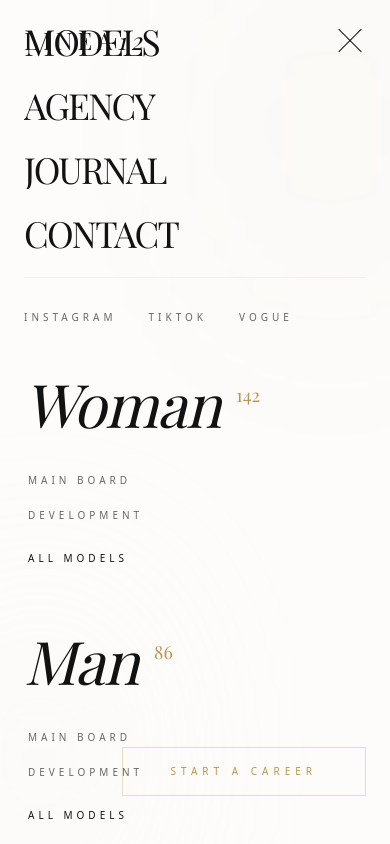
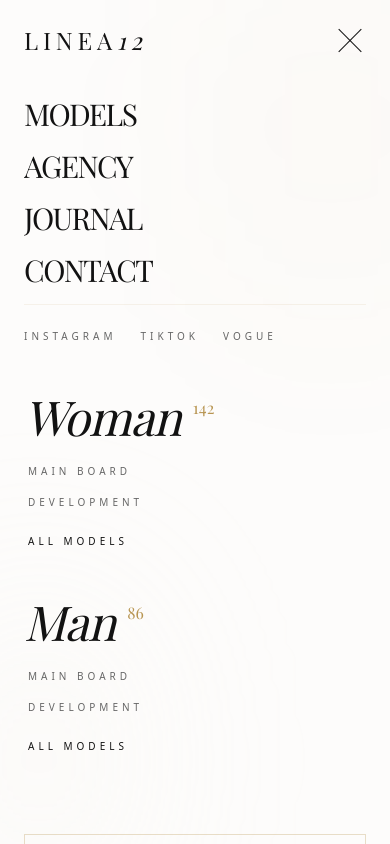
Before and after one commit to payton-ggg/mm-agency, a Next.js app: page / in a window 390 px wide. Both pictures are taken after a click on the button 350 px from the left and 40 px from the top of the page. Shown: the top 844 px of the page. Built offline with nearby package versions, Linux system fonts and the light colour scheme; a web font is replaced by a local one.

Commit message:
feat: Add responsive global Navbar component with navigation and create dynamic model board route.

```diff
--- /dev/null
+++ b/app/models/[slug]/[board]/page.tsx
@@ -0,0 +1,45 @@
+import Navbar from "@/components/Navbar";
+import Footer from "@/components/Footer";
+
+type Props = {
+  params: Promise<{ slug: string; board: string }>;
+};
+
+export default async function ModelBoardPage({ params }: Props) {
+  const { slug, board } = await params;
+
+  return (
+    <main className="min-h-screen bg-white pt-32">
+      <Navbar />
+      <div className="max-w-7xl mx-auto px-6 md:px-12 py-20">
+        <div className="mb-12">
+          <span className="text-brand-primary uppercase tracking-[0.4em] text-[10px] font-medium block mb-2">
+            {slug} Models
+          </span>
+          <h1 className="text-6xl md:text-8xl font-serif text-brand-text capitalize italic">
+            {board.replace("-", " ")}
+          </h1>
+        </div>
+        <p className="text-brand-muted max-w-2xl text-lg font-light leading-relaxed">
+          The curated selection of our finest talent in the{" "}
+          {board.replace("-", " ")} category.
+        </p>
+      </div>
+      <Footer />
+    </main>
+  );
+}
+
+export async function generateMetadata({ params }: Props) {
+  const { slug, board } = await params;
+  const boardName = board
+    .split("-")
+    .map((word) => word.charAt(0).toUpperCase() + word.slice(1))
+    .join(" ");
+  const genderName = slug.charAt(0).toUpperCase() + slug.slice(1);
+
+  return {
+    title: `${genderName} ${boardName} | Linea12 Models`,
+    description: `Official ${boardName} roster for ${genderName} models at Linea12 Models management.`,
+  };
+}
--- a/components/Navbar.tsx
+++ b/components/Navbar.tsx
@@ -76,22 +76,24 @@ export default function Navbar() {
           isOpen ? "translate-y-0" : "-translate-y-full"
         }`}
       >
-        {/* Decorative Background */}
+        {/* Decorative Background - Fixed */}
         <div className="absolute inset-0 opacity-40 pointer-events-none">
           <div className="absolute top-[-10%] right-[-10%] w-[50%] h-[50%] bg-brand-primary/10 rounded-full blur-[120px]" />
           <div className="absolute bottom-[-10%] left-[-10%] w-[40%] h-[40%] bg-brand-accent/50 rounded-full blur-[100px]" />
         </div>
 
-        <div className="relative h-full max-w-7xl mx-auto px-6 md:px-12 flex flex-col justify-center">
-          <div className="grid grid-cols-1 lg:grid-cols-2 gap-12 lg:gap-24 items-center">
+        {/* Scrollable Content Container */}
+        <div className="relative h-full overflow-y-auto overflow-x-hidden">
+          <div className="min-h-full max-w-7xl mx-auto px-6 md:px-12 py-24 md:py-0 flex flex-col md:justify-center">
+            <div className="grid grid-cols-1 lg:grid-cols-2 gap-12 md:gap-16 lg:gap-24">
               {/* Left: General Navigation */}
-            <div className="space-y-6 md:space-y-8">
+              <div className="space-y-4 md:space-y-6 lg:space-y-8">
                 {["Models", "Agency", "Journal", "Contact"].map((item, idx) => (
                   <div key={item} className="overflow-hidden">
                     <Link
                       href={`/${item.toLowerCase()}`}
                       onClick={toggleMenu}
-                    className={`block text-4xl md:text-6xl font-serif uppercase tracking-tighter hover:text-brand-primary transition-all duration-500 ${
+                      className={`block text-3xl md:text-5xl lg:text-6xl font-serif uppercase tracking-tighter hover:text-brand-primary transition-all duration-500 ${
                         isOpen
                           ? "translate-y-0 opacity-100"
                           : "translate-y-full opacity-0"
@@ -104,14 +106,16 @@ export default function Navbar() {
                 ))}
 
                 <div
-                className={`pt-8 border-t border-brand-primary/10 flex gap-8 text-[10px] uppercase tracking-[0.4em] text-brand-muted transition-all duration-700 delay-700 ${
+                  className={`pt-6 md:pt-8 border-t border-brand-primary/10 flex flex-wrap gap-6 md:gap-8 text-[10px] uppercase tracking-[0.4em] text-brand-muted transition-all duration-700 delay-700 ${
                     isOpen
                       ? "opacity-100 translate-y-0"
                       : "opacity-0 translate-y-4"
                   }`}
                 >
                   <a
-                  href="#"
+                    href="https://www.instagram.com/linea12models/"
+                    target="_blank"
+                    rel="noopener noreferrer"
                     className="hover:text-brand-primary transition-colors"
                   >
                     Instagram
@@ -132,24 +136,24 @@ export default function Navbar() {
               </div>
 
               {/* Right: Boards */}
-            <div className="flex flex-col md:flex-row gap-16 lg:gap-22 items-start">
+              <div className="flex flex-col gap-12 md:gap-16 lg:gap-20 items-start">
                 {/* Woman Board */}
                 <div
-                className={`flex-1 space-y-10 transition-all duration-1000 delay-500 ${
+                  className={`w-full space-y-6 md:space-y-10 transition-all duration-1000 delay-500 ${
                     isOpen
                       ? "opacity-100 translate-x-0"
                       : "opacity-0 translate-x-12"
                   }`}
                 >
-                <div className="flex items-start gap-4">
-                  <h3 className="text-6xl md:text-8xl font-serif italic font-light text-brand-text leading-none">
+                  <div className="flex items-start gap-3 md:gap-4">
+                    <h3 className="text-5xl md:text-7xl lg:text-8xl font-serif italic font-light text-brand-text leading-none">
                       Woman
                     </h3>
-                  <span className="text-brand-primary font-serif text-lg md:text-xl mt-2">
+                    <span className="text-brand-primary font-serif text-base md:text-lg lg:text-xl mt-1 md:mt-2">
                       142
                     </span>
                   </div>
-                <div className="flex flex-col items-start space-y-5 ml-1">
+                  <div className="flex flex-col items-start space-y-4 md:space-y-5 ml-1">
                     <Link
                       href="/models/woman/main-board"
                       onClick={toggleMenu}
@@ -179,21 +183,21 @@ export default function Navbar() {
 
                 {/* Man Board */}
                 <div
-                className={`flex-1 space-y-10 transition-all duration-1000 delay-700 ${
+                  className={`w-full space-y-6 md:space-y-10 transition-all duration-1000 delay-700 ${
                     isOpen
                       ? "opacity-100 translate-x-0"
                       : "opacity-0 translate-x-12"
                   }`}
                 >
-                <div className="flex items-start gap-4">
-                  <h3 className="text-6xl md:text-8xl font-serif italic font-light text-brand-text leading-none">
+                  <div className="flex items-start gap-3 md:gap-4">
+                    <h3 className="text-5xl md:text-7xl lg:text-8xl font-serif italic font-light text-brand-text leading-none">
                       Man
                     </h3>
-                  <span className="text-brand-primary font-serif text-lg md:text-xl mt-2">
+                    <span className="text-brand-primary font-serif text-base md:text-lg lg:text-xl mt-1 md:mt-2">
                       86
                     </span>
                   </div>
-                <div className="flex flex-col items-start space-y-5 ml-1">
+                  <div className="flex flex-col items-start space-y-4 md:space-y-5 ml-1">
                     <Link
                       href="/models/man/main-board"
                       onClick={toggleMenu}
@@ -220,13 +224,28 @@ export default function Navbar() {
                     </Link>
                   </div>
                 </div>
+
+                {/* CTA Button - Mobile positioned in flow, Desktop absolute */}
+                <div
+                  className={`w-full md:hidden transition-all duration-700 delay-800 mt-8 ${
+                    isOpen ? "opacity-100" : "opacity-0"
+                  }`}
+                >
+                  <button className="w-full px-8 py-4 border border-brand-primary/30 text-[10px] uppercase tracking-[0.5em] text-brand-primary hover:bg-brand-primary hover:text-white transition-all duration-500">
+                    Start a Career
+                  </button>
                 </div>
               </div>
             </div>
 
-        {/* Shimmer Button in Menu */}
+            {/* Extra padding at bottom for mobile scroll comfort */}
+            <div className="h-24 md:hidden" />
+          </div>
+        </div>
+
+        {/* CTA Button - Desktop only (absolute positioned) */}
         <div
-          className={`absolute bottom-12 right-6 md:right-12 transition-all duration-700 delay-800 ${
+          className={`hidden md:block absolute bottom-12 right-6 md:right-12 transition-all duration-700 delay-800 ${
             isOpen ? "opacity-100" : "opacity-0"
           }`}
         >
```
Lines whose indentation alone changed are shown as unchanged.
